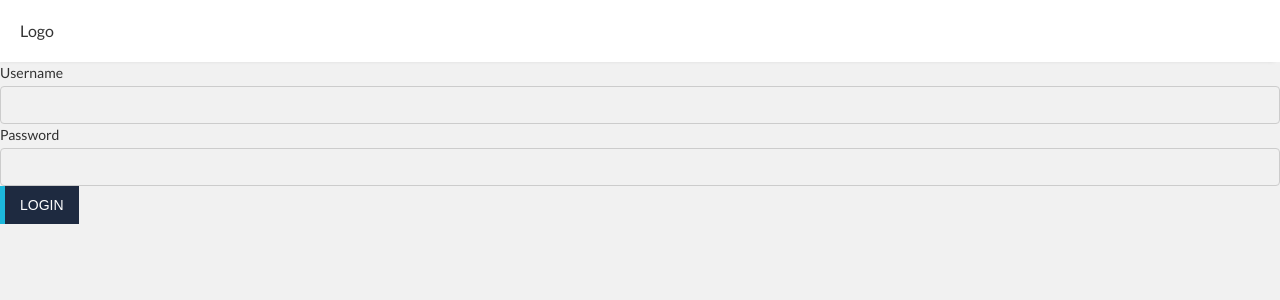
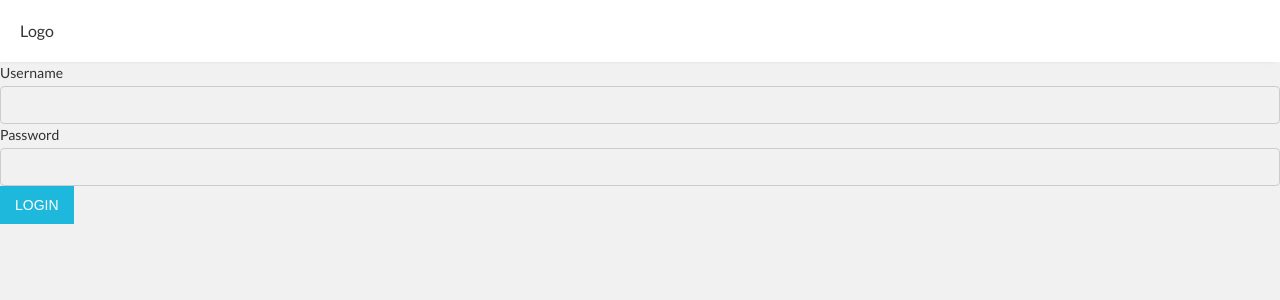
Before and after one commit to raviwcuk/React_SPA, a React (Create React App) app: page / in a window 1280 px wide. Shown: the top 300 px of the page. Built offline with nearby package versions, Linux system fonts and the light colour scheme.

Commit message:
change in button

```diff
--- a/src/components/common/Button/button.scss
+++ b/src/components/common/Button/button.scss
@@ -2,8 +2,6 @@
 
 button{
   border:none;
-  background: var(--dark-blue);
-  border-left: 5px solid var(--light-blue);
   color: var(--white);
   padding: 8px 15px;
   cursor: pointer;
@@ -13,7 +11,13 @@ button{
   box-sizing: border-box;
   font-size: 12px;
   line-height: 20px;
+  background: var(--dark-blue);
+  transition: 1s;
   &:hover{
+    border-radius: var(--radius-md);
+    box-shadow: 1px 1px 1px 1px var(--grey);
+  }
+  &.primary{
     background: var(--light-blue);
   }
   &:disabled{
```
